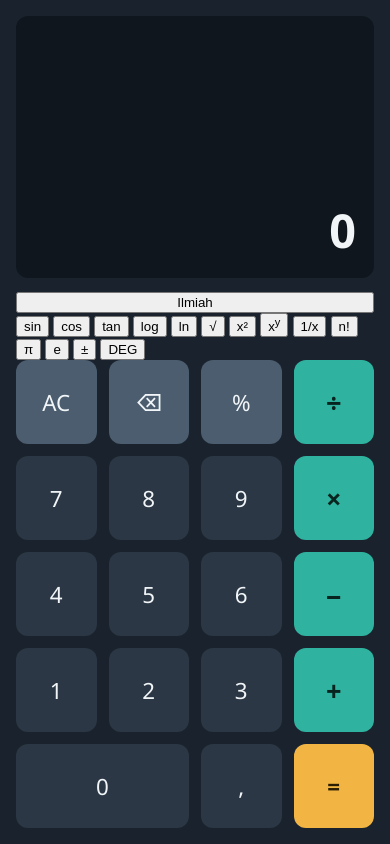
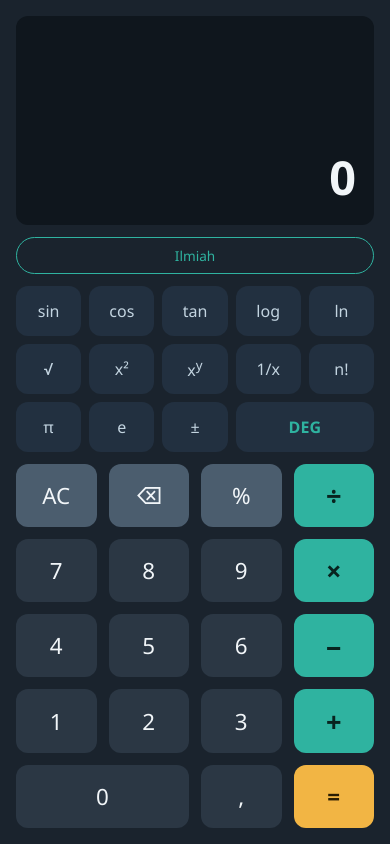
Before and after one commit to hangusotak/kalkulator-sederhana, a plain HTML site: page index.html in a window 390 px wide. Both pictures are taken after a click on the button "Ilmiah". Drawn offline with Linux system fonts and the light colour scheme.

Commit message:
Update style.css

```diff
--- a/style.css
+++ b/style.css
@@ -1,7 +1,8 @@
 /* =====================================================
-   KALKULATOR SEDERHANA - style.css
-   Bagian 1: Warna  |  Bagian 2: Dasar  |  Bagian 3: Layar
-   Bagian 4: Tombol |  Bagian 5: Tampilan HP
+   KALKULATOR ILMIAH - style.css
+   Bagian 1: Warna   | Bagian 2: Dasar   | Bagian 3: Layar
+   Bagian 4: Tombol utama | Bagian 5: Panel ilmiah
+   Bagian 6: Tampilan HP  | Bagian 7: Animasi
    ===================================================== */
 
 
@@ -24,6 +25,10 @@
   --sama: #f2b544;             /* tombol = (kuning) */
   --sama-hover: #f7c660;
   --teks-sama: #2a1d03;
+
+  --ilmiah: #223040;           /* tombol panel ilmiah (sin, cos, dll) */
+  --ilmiah-hover: #2d4054;
+  --teks-ilmiah: #c3d4e0;
 
   --teks: #f1f5f8;             /* teks utama */
   --teks-redup: #8fa3b3;       /* teks riwayat hitungan */
@@ -57,12 +62,19 @@
   box-shadow: 0 18px 40px rgba(26, 35, 45, 0.35);
 }
 
+/* Di laptop, kalkulator sedikit lebih lebar saat panel ilmiah dibuka */
+@media (min-width: 601px) {
+  .kalkulator.ilmiah-aktif {
+    max-width: 400px;
+  }
+}
+
 
 /* ====== 3. LAYAR ====== */
 .layar {
   min-height: 96px;
   padding: 14px 16px;
-  margin-bottom: 16px;
+  margin-bottom: 14px;
   background: var(--layar);
   border-radius: 12px;
   text-align: right;
@@ -86,20 +98,19 @@
 }
 
 
-/* ====== 4. TOMBOL ====== */
+/* ====== 4. TOMBOL UTAMA ====== */
 .tombol {
   display: grid;
   grid-template-columns: repeat(4, 1fr);   /* 4 kolom sama lebar */
   gap: 10px;
 }
 
-.tombol button {
-  padding: 18px 0;
+/* Gaya dasar yang dipakai tombol utama DAN tombol ilmiah */
+.tombol button,
+.ilmiah button {
   border: none;
   border-radius: 12px;
-  background: var(--tombol);
   color: var(--teks);
-  font-size: 1.25rem;
   font-family: inherit;
   cursor: pointer;
   transition: background 0.15s, transform 0.1s;
@@ -107,17 +118,26 @@
   touch-action: manipulation;                /* cegah zoom saat tap cepat */
 }
 
-.tombol button:hover {
-  background: var(--tombol-hover);
-}
-
-.tombol button:active {
+.tombol button:active,
+.ilmiah button:active {
   transform: scale(0.95);
 }
 
-.tombol button:focus-visible {
+.tombol button:focus-visible,
+.ilmiah button:focus-visible,
+.saklar:focus-visible {
   outline: 3px solid var(--sama);
   outline-offset: 2px;
+}
+
+/* Tombol angka */
+.tombol button {
+  padding: 18px 0;
+  background: var(--tombol);
+  font-size: 1.25rem;
+}
+.tombol button:hover {
+  background: var(--tombol-hover);
 }
 
 /* Tombol AC, ⌫, % */
@@ -155,7 +175,61 @@
 }
 
 
-/* ====== 5. TAMPILAN HP (lebar layar 600px ke bawah) ====== */
+/* ====== 5. PANEL ILMIAH ====== */
+
+/* Tombol kecil "Ilmiah" untuk membuka/menutup panel */
+.saklar {
+  display: block;
+  margin-bottom: 12px;
+  padding: 8px 16px;
+  border: 1px solid var(--fungsi);
+  border-radius: 999px;
+  background: transparent;
+  color: var(--teks-redup);
+  font-family: inherit;
+  font-size: 0.85rem;
+  cursor: pointer;
+  -webkit-tap-highlight-color: transparent;
+}
+.saklar[aria-expanded="true"] {
+  border-color: var(--operator);
+  color: var(--operator);
+}
+
+/* Kotak panel: 5 kolom */
+.ilmiah {
+  display: grid;
+  grid-template-columns: repeat(5, 1fr);
+  gap: 8px;
+  margin-bottom: 12px;
+}
+
+/* Penting: supaya atribut "hidden" di HTML tetap bisa menyembunyikan panel */
+.ilmiah[hidden] {
+  display: none;
+}
+
+.ilmiah button {
+  padding: 12px 0;
+  background: var(--ilmiah);
+  color: var(--teks-ilmiah);
+  font-size: 1rem;
+}
+.ilmiah button:hover {
+  background: var(--ilmiah-hover);
+}
+
+/* Tombol DEG/RAD selebar 2 kolom dan berwarna tosca */
+.ilmiah .lebar2 {
+  grid-column: span 2;
+}
+.ilmiah .sudut {
+  color: var(--operator);
+  font-weight: 600;
+}
+
+
+/* ====== 6. TAMPILAN HP (lebar layar 600px ke bawah) ====== */
 @media (max-width: 600px) {
 
   body {
@@ -181,7 +255,7 @@
     display: flex;
     flex-direction: column;
     justify-content: flex-end; /* angka menempel di bawah layar */
-    margin-bottom: 14px;
+    margin-bottom: 12px;
     padding: 16px 18px;
   }
 
@@ -206,15 +280,28 @@
   .tombol .operator {
     font-size: 1.7rem;
   }
+
+  /* Tombol panel ilmiah di HP */
+  .ilmiah button {
+    padding: 0;
+    height: clamp(40px, 6dvh, 50px);
+  }
+
+  /* Saat panel ilmiah dibuka, tombol utama dikecilkan supaya semuanya muat */
+  .kalkulator.ilmiah-aktif .tombol button {
+    height: clamp(46px, 7.5dvh, 66px);
+  }
 }
 
 
-/* ====== 6. Hormati pengguna yang mematikan animasi ====== */
+/* ====== 7. Hormati pengguna yang mematikan animasi ====== */
 @media (prefers-reduced-motion: reduce) {
-  .tombol button {
+  .tombol button,
+  .ilmiah button {
     transition: none;
   }
-  .tombol button:active {
+  .tombol button:active,
+  .ilmiah button:active {
     transform: none;
   }
 }
```
